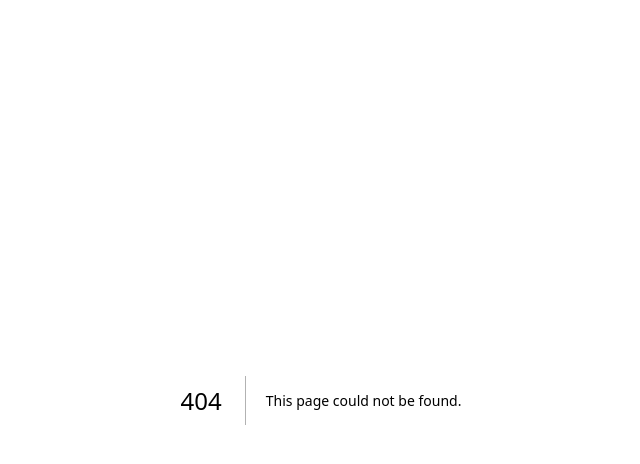
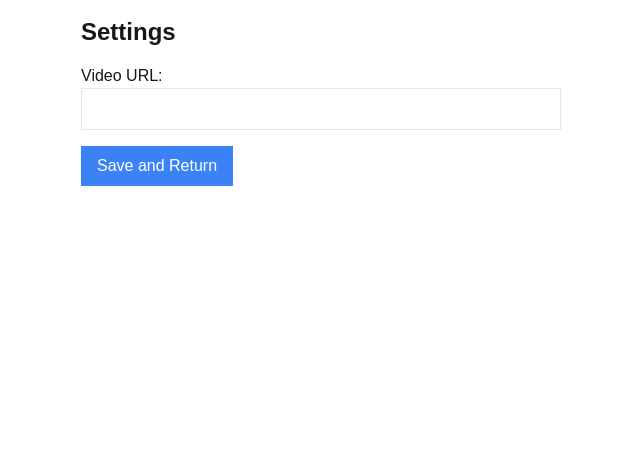
Before and after one commit to shihongji/dora-dashboard, a Next.js app: page /settings in a window 1280 px wide. Before the commit this address had no page. Shown: the top 464 px of the page, without its empty margins (319-959 px from the left). Built offline with nearby package versions, Linux system fonts and the light colour scheme.

Commit message:
Setting page (#4)
* add Header, settings, set videoUrl in localStorage

* settings style

* hide json field

```diff
--- a/app/page.tsx
+++ b/app/page.tsx
@@ -7,6 +7,7 @@ import { useState } from "react";
 import { GameInfo, GameInsight } from "@data/GenData";
 import gameInfoArrayFile from "@data/gameInfo.json";
 import gameInsightArrayFile from "@data/gameInsights.json";
+import Header from "@components/Header";
 
 export default function Home() {
   const [, setCurrentSeconds] = useState(0);
@@ -65,6 +66,8 @@ export default function Home() {
   };
 
   return (
+    <div>
+      <Header />
     <div className="p-8 h-screen">
       {/* Row 1: Pad and Player horizontally */}
       <div className="flex space-x-4">
@@ -81,5 +84,6 @@ export default function Home() {
         <Feed gameInsightArray={gameInsights} onItemClick={handleItemClick}/>
       </div>
     </div>
+    </div>
   );
 }
--- /dev/null
+++ b/app/settings/page.tsx
@@ -0,0 +1,51 @@
+// app/settings/page.tsx
+'use client'; // Add this to ensure it's treated as a client component
+import React, { useState } from 'react';
+import { useRouter } from 'next/navigation';
+
+const Settings: React.FC = () => {
+  const router = useRouter();
+  const [videoUrl, setVideoUrl] = useState('');
+  const [jsonUrl, setJsonUrl] = useState('');
+
+  const handleSubmit = () => {
+    // Store values in localStorage (or sessionStorage if preferred)
+    localStorage.setItem('videoUrl', videoUrl);
+    localStorage.setItem('jsonUrl', jsonUrl);
+
+    // Navigate back to the main page
+    router.push('/');
+  };
+
+  return (
+    <div className="p-4 h-2/6 w-2/5 mx-auto">
+      <h1 className="text-2xl font-bold mb-4">Settings</h1>
+      <div>
+        <label>Video URL:</label>
+        <input
+          type="text"
+          value={videoUrl}
+          onChange={(e) => setVideoUrl(e.target.value)}
+          className="border p-2 w-full"
+        />
+      </div>
+      <div className="mt-4 hidden">
+        <label>JSON URL:</label>
+        <input
+          type="text"
+          value={jsonUrl}
+          onChange={(e) => setJsonUrl(e.target.value)}
+          className="border p-2 w-full"
+        />
+      </div>
+      <button
+        onClick={handleSubmit}
+        className="mt-4 bg-blue-500 text-white py-2 px-4"
+      >
+        Save and Return
+      </button>
+    </div>
+  );
+};
+
+export default Settings;
--- /dev/null
+++ b/components/Header.tsx
@@ -0,0 +1,18 @@
+import React from "react";
+import { useRouter } from "next/navigation";
+
+const Header: React.FC = () => {
+  const router = useRouter();
+
+  return (
+    <header className="bg-slate-800 text-white py-4 px-8 flex justify-between">
+      <h1 className="text-4xl font-bold">Dora Dashboard</h1>
+      <button
+        onClick={() => router.push("/settings")}
+        className="bg-cp-light-blue text-cp-dark-blue py-2 px-4 rounded"
+        >Settings</button>
+    </header>
+  );
+};
+
+export default Header;
--- a/components/Player.tsx
+++ b/components/Player.tsx
@@ -10,6 +10,7 @@ interface PlayerProps {
 const Player: React.FC<PlayerProps> = ( {onTimeUpdate} ) => {
   const [isMounted, setIsMounted] = useState(false);
   const [, setPalyedSeconds] = useState(0);
+  const [videoUrl, setVideoUrl] = useState('ot.mp4');
 
   const handleProgress = ({ playedSeconds }: { playedSeconds: number }) => {
     // trim the decimal points to 2
@@ -21,6 +22,10 @@ const Player: React.FC<PlayerProps> = ( {onTimeUpdate} ) => {
 
   // Ensure the player only renders on the client side
   useEffect(() => {
+    const videoUrl = localStorage.getItem('videoUrl');
+    if (videoUrl) {
+      setVideoUrl(videoUrl);
+    }
     setIsMounted(true);
   }, []);
 
@@ -29,7 +34,7 @@ const Player: React.FC<PlayerProps> = ( {onTimeUpdate} ) => {
       {isMounted ? (
         <div className="rounded-lg shadow-md overflow-auto">
         <ReactPlayer
-          url="https://www.youtube.com/watch?v=ZUXj6HRJCYQ&t=21s"
+          url={videoUrl}
           controls={true}
           width={"100%"}
           height={"500px"}
```
